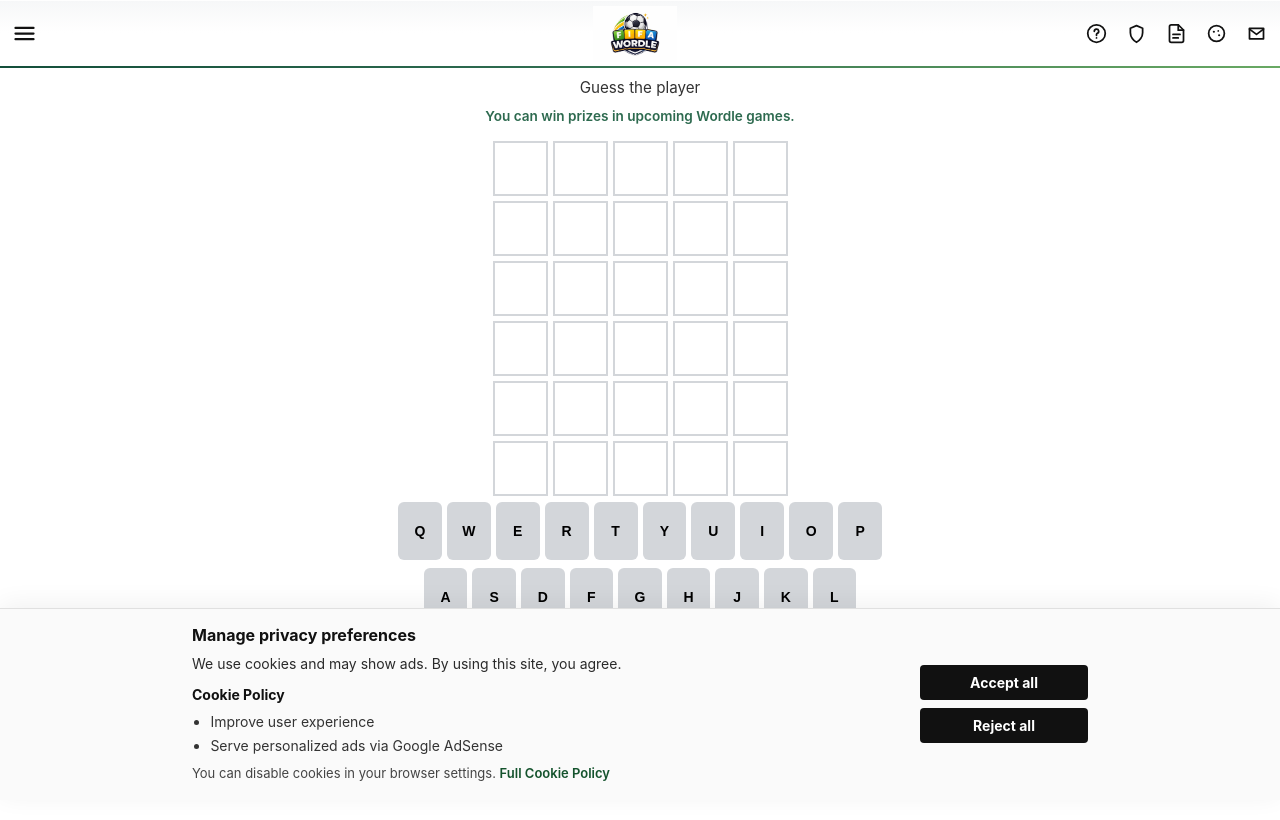
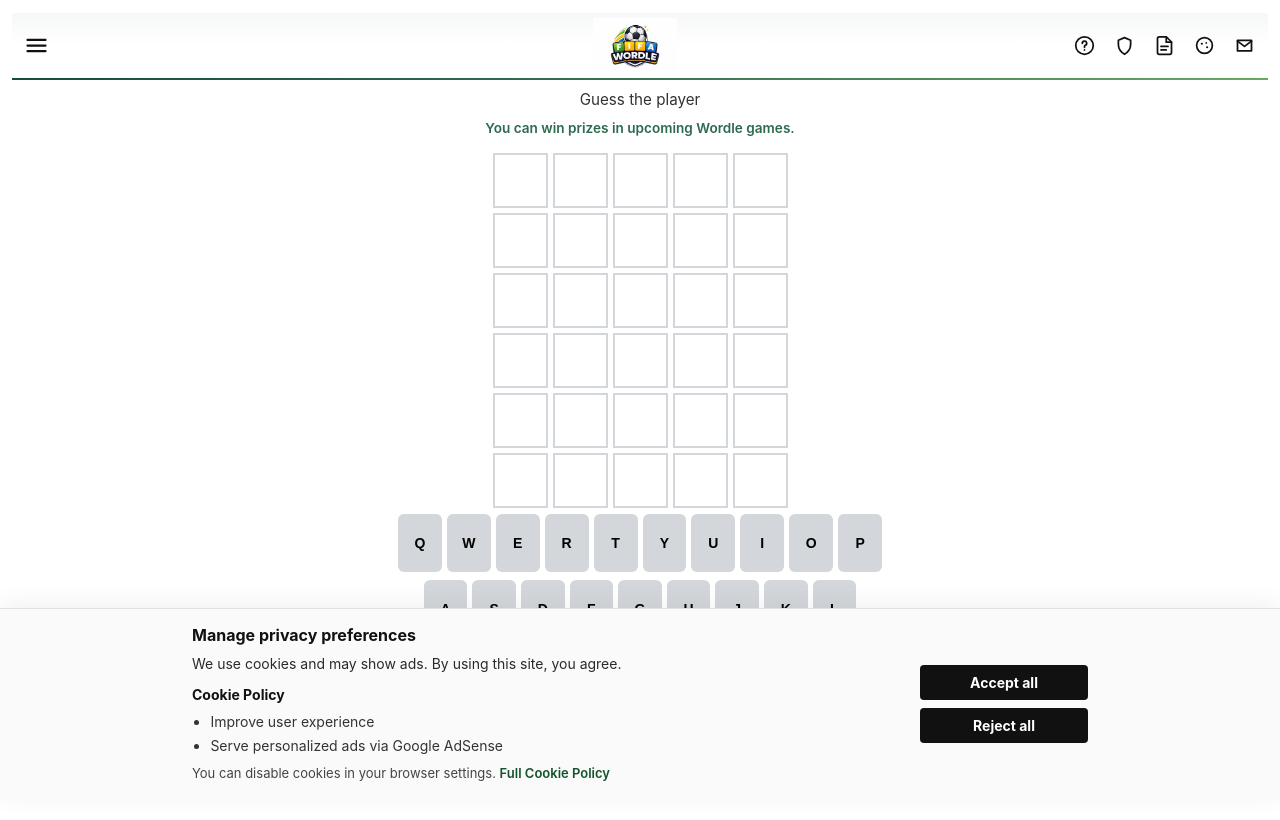
Before and after one commit to kiratxsinghx0/fifawordle, a Next.js app: page / in a window 1280 px wide. Shown: the top 820 px of the page. Built offline with nearby package versions, Linux system fonts and the light colour scheme.

Commit message:
global changed from calue

```diff
--- a/app/globals.css
+++ b/app/globals.css
@@ -94,7 +94,7 @@ html {
 
 body {
   background-color: #ffffff;
-  padding : 0px !important;
+
   color: #000;
   padding-top: max(12px, env(safe-area-inset-top, 0px));
   padding-right: max(12px, env(safe-area-inset-right, 0px));
```
